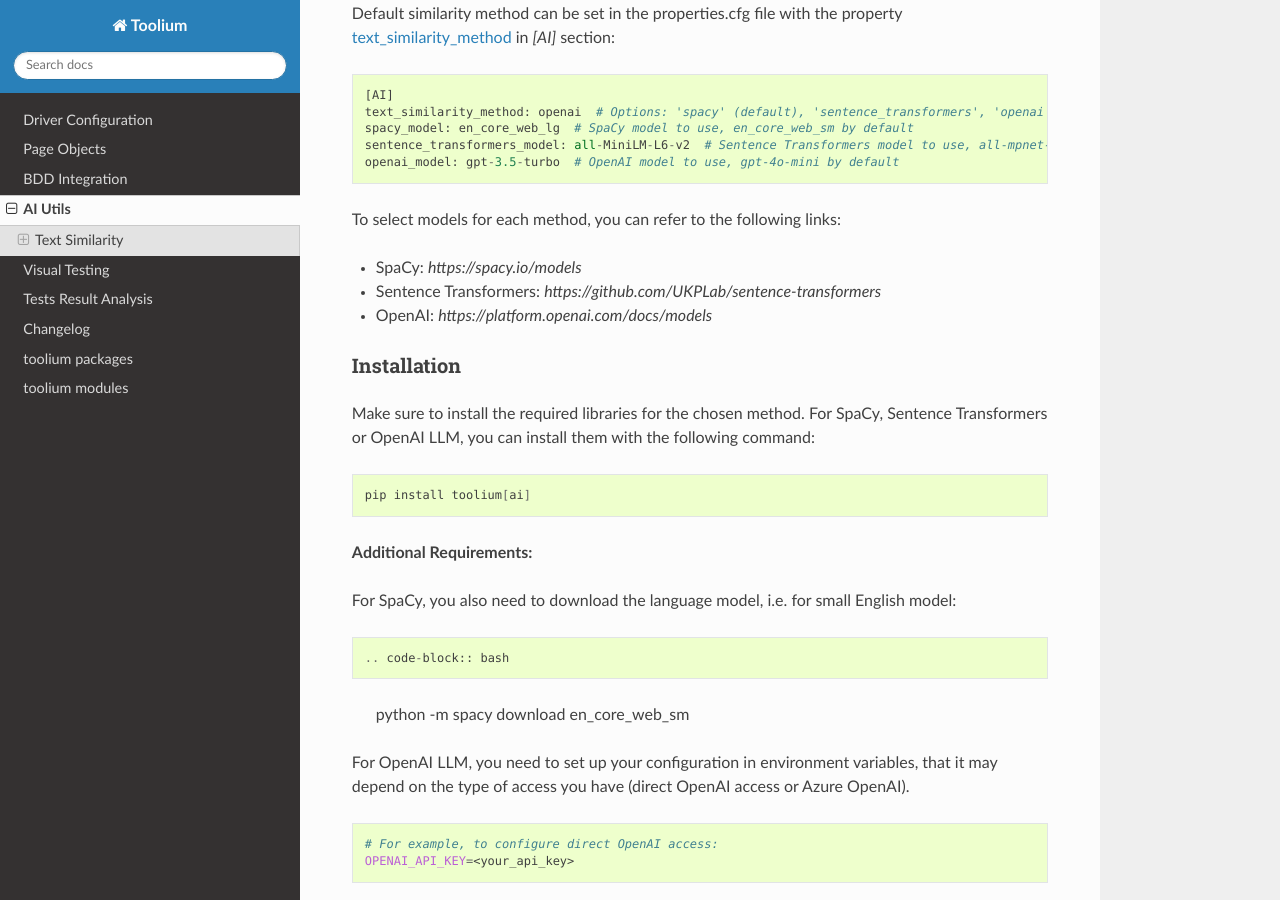
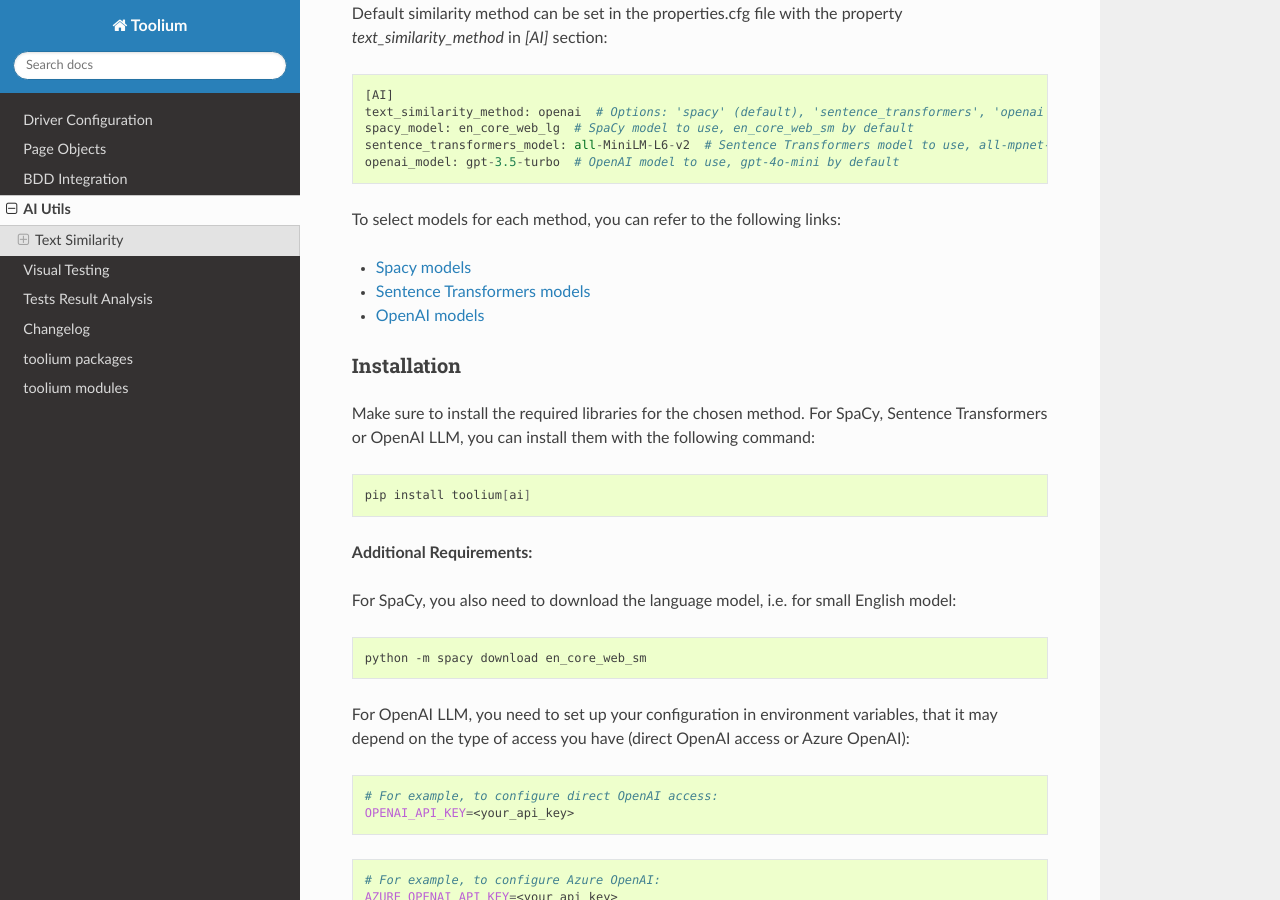
Before and after one commit to Telefonica/toolium, a Sphinx documentation site: the page built from docs/ai_utils.rst, in a window 1280 px wide and 900 px high, scrolled down 916 px. Built offline with Sphinx 7.4.7 and the Read the Docs theme 3.1.0, drawn with Linux system fonts in a browser that asks for light colours.

Commit message:
fix: update AI Utils doc file

```diff
--- a/docs/ai_utils.rst
+++ b/docs/ai_utils.rst
@@ -34,8 +34,8 @@ methods. You can specify the method to use with the `similarity_method` paramete
 Configuration
 ~~~~~~~~~~~~~
 
-Default similarity method can be set in the properties.cfg file with the property
-`text_similarity_method <https://toolium.readthedocs.io/en/latest/ai_utils.html#configuration>`_ in *[AI]* section::
+Default similarity method can be set in the properties.cfg file with the property *text_similarity_method* in
+*[AI]* section::
 
     [AI]
     text_similarity_method: openai  # Options: 'spacy' (default), 'sentence_transformers', 'openai', 'azure_openai'
@@ -45,9 +45,9 @@ Default similarity method can be set in the properties.cfg file with the propert
 
 To select models for each method, you can refer to the following links:
 
-* SpaCy: `https://spacy.io/models`
-* Sentence Transformers: `https://github.com/UKPLab/sentence-transformers`
-* OpenAI: `https://platform.openai.com/docs/models`
+* `Spacy models <https://spacy.io/models>`_
+* `Sentence Transformers models <https://github.com/UKPLab/sentence-transformers>`_
+* `OpenAI models <https://platform.openai.com/docs/models>`_
 
 Installation
 ~~~~~~~~~~~~
@@ -61,13 +61,13 @@ can install them with the following command:
 
 **Additional Requirements:**
 
-For SpaCy, you also need to download the language model, i.e. for small English model::
+For SpaCy, you also need to download the language model, i.e. for small English model:
 
 .. code-block:: bash
 
     python -m spacy download en_core_web_sm
 
-For OpenAI LLM, you need to set up your configuration in environment variables, that it may depend on the type of access you have (direct OpenAI access or Azure OpenAI).
+For OpenAI LLM, you need to set up your configuration in environment variables, that it may depend on the type of access you have (direct OpenAI access or Azure OpenAI):
 
 .. code-block:: bash
 
```
